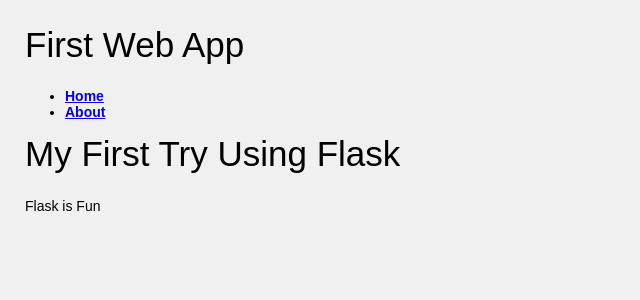
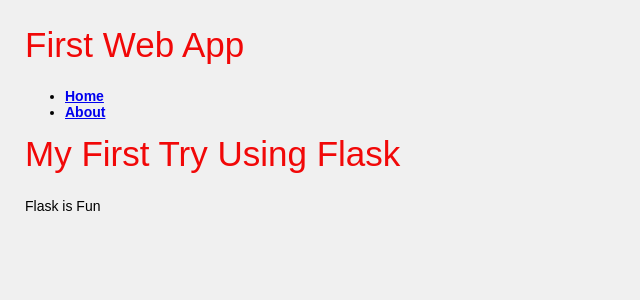
Before and after one commit to WillCarps/reimagined-octo-doodle, a Flask app: page / in a window 1280 px wide. Shown: the top 300 px of the page, without its empty margins (0-640 px from the left). Run offline with Flask 2, Linux system fonts and the light colour scheme.

Commit message:
update template css to change headers colour to red

```diff
--- a/static/css/template.css
+++ b/static/css/template.css
@@ -12,6 +12,7 @@
   font-size: 35px;
   font-weight: normal;
   margin-top: 5px;
+  color: rgb(241, 8, 8)
 }
 
 /* Applies to all elements with <... class="someclass"> specified. */
```
